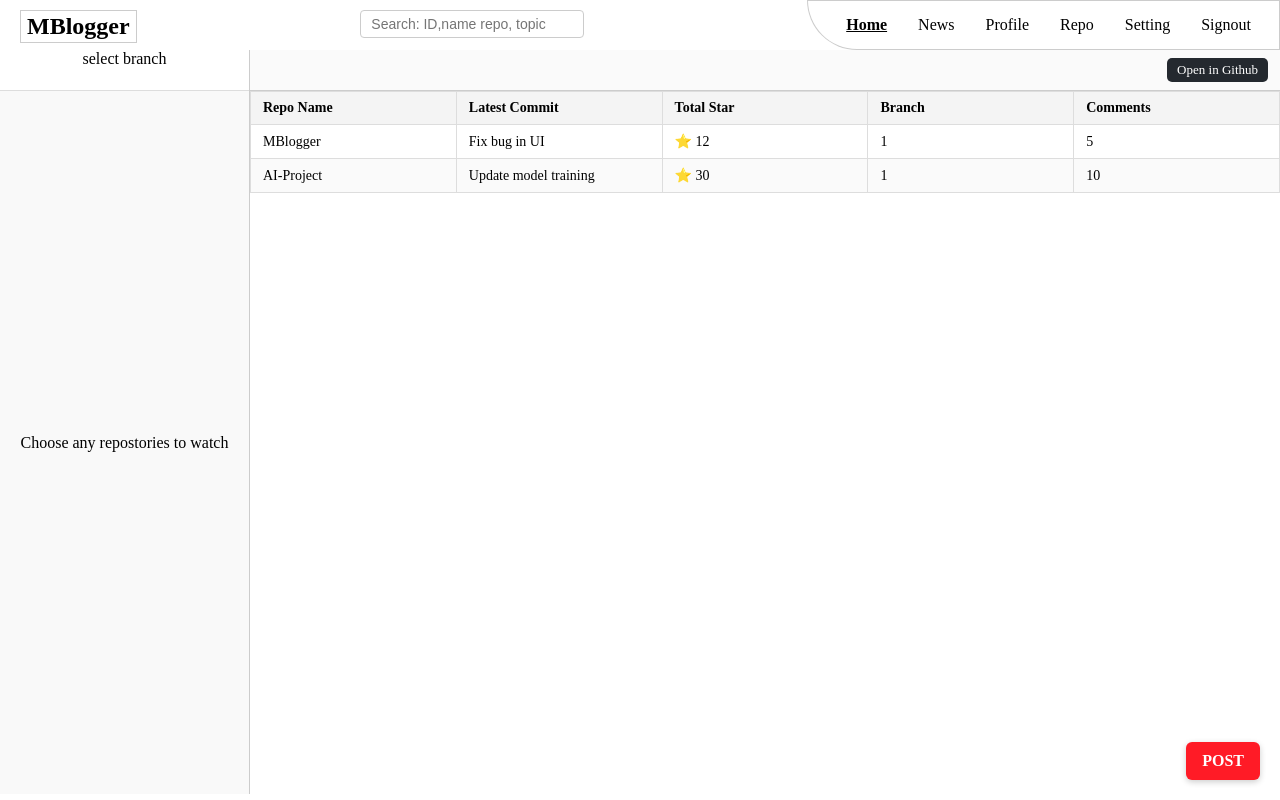
After one commit to TruongNguyenDinh/MBlogger, a PHP site: page /views/repo/repo.php in a window 1280 px wide. The commit adds this page. Run offline with PHP 8.4, Linux system fonts and the light colour scheme.

Commit message:
design repopage - 9/28/2025...

```diff
--- /dev/null
+++ b/assets/css/repopage.css
@@ -0,0 +1,183 @@
+html, body {
+  margin: 0;
+  padding: 0;
+  height: 100%;
+}
+
+.repo-container {
+  display: grid;
+  grid-template-columns: 250px 1fr; /* cột trái 250px, cột phải chiếm phần còn lại */
+  grid-template-rows: 1fr auto;     /* hàng 1: nội dung, hàng 2: nút POST */
+  height: 93vh;
+}
+
+/* Cột trái */
+.repo-folder {
+  display: flex;
+  flex-direction: column;
+  border-right: 1px solid #ccc;
+  background: #f9f9f9;
+  grid-row: 1; /* ở hàng 1 */
+}
+
+.repo-folder-branch,
+.repo-folder-default{
+  height: 40px;              /* đặt chiều cao */
+  border-bottom: 1px solid #ddd;
+  background: #fff;
+  padding: 0;                /* bỏ padding để select lấp kín */
+}
+.repo-folder-default{
+    text-align: center;
+}
+
+#branch-select {
+  width: 100%;
+  height: 100%;              /* chiếm đủ chiều cao thẻ cha */
+  box-sizing: border-box;
+  font-size: 14px;
+  border: none;              /* gọn hơn */
+  padding: 0 8px;            /* canh lề chữ */
+  text-align: center;
+}
+/* Khi focus */
+#branch-select:focus {
+  border-color: #0366d6;   /* xanh GitHub */
+  outline: none;           /* bỏ viền xanh mặc định */
+  box-shadow: 0 0 3px rgba(3, 102, 214, 0.6);
+  background: #f0f8ff;     /* nền hơi xanh nhạt */
+}
+
+.repo-folder-tree,
+.repo-folder-tree_none {
+  flex: 1;
+  overflow-y: auto;
+  padding: 10px;
+}
+.repo-folder-tree_none {
+    display: flex;
+    justify-content: center; /* canh giữa ngang */
+    align-items: center;     /* canh giữa dọc */
+    height: 100%;            /* cần có chiều cao */
+    text-align: center;
+}
+
+/* Cây thư mục */
+.repo-folder-tree ul {
+  list-style: none;
+  margin: 0;
+  padding-left: 20px;
+}
+
+.repo-folder-tree li {
+  margin: 4px 0;
+  cursor: pointer;
+}
+
+.repo-folder-tree .file {
+  cursor: default;
+}
+
+.repo-folder-tree .folder-name.open {
+  font-weight: bold;
+}
+
+
+
+
+/* Cột phải */
+.repo-show {
+  display: flex;
+  flex-direction: column;
+  grid-row: 1; /* ở hàng 1 */
+  background: #fff;
+}
+
+.repo-show_header {
+  display: flex;
+  justify-content: space-between;
+  align-items: center;
+  padding: 8px 12px;
+  border-bottom: 1px solid #ccc;
+  background: #fafafa;
+}
+.dynamic-path {
+  font-size: 14px;
+  color: #555;
+}
+
+.header-btns {
+    display: flex;
+    justify-content: space-between; /* hoặc flex-start nếu muốn dính bên trái */
+    align-items: center;
+    gap: 10px; /* khoảng cách giữa các nút */
+}
+.back-btn,
+.openGithub-btn {
+  background: #24292f;
+  color: #fff;
+  padding: 4px 10px;
+  border-radius: 5px;
+  cursor: pointer;
+  font-size: 13px;
+  transition: background 0.2s;
+}
+.back-btn:hover, .openGithub-btn:hover {
+    background: #e0e0e0;
+}
+.repo-show-content {
+  flex: 1;
+  padding: 15px;
+  overflow-y: auto;
+  font-family: monospace;
+  white-space: pre-wrap;
+  background: #fff;
+}
+/* Bảng hiện repo */
+.repo-table {
+    width: 100%;          /* full chiều rộng cha */
+    border-collapse: collapse;
+    font-size: 14px;
+    /* margin-top: 10px; */
+    table-layout: fixed;  /* các cột chia đều, không bị lệch */
+}
+
+.repo-table th,
+.repo-table td {
+    border: 1px solid #ddd;
+    padding: 8px 12px;
+    text-align: left;
+    word-wrap: break-word; /* xuống dòng nếu text dài */
+}
+
+.repo-table th {
+    background-color: #f4f4f4;
+    font-weight: bold;
+}
+
+.repo-table tr:nth-child(even) {
+    background-color: #fafafa;
+}
+
+.repo-table tr:hover {
+    background-color: #f1f1f1;
+}
+
+/* Nút POST nằm dưới bên phải */
+.post-btns {
+  position: fixed;
+  bottom: 20px;   /* cách mép dưới 20px */
+  right: 20px;    /* cách mép phải 20px */
+  background: #ff1b26;
+  color: #fff;
+  padding: 10px 16px;
+  border-radius: 6px;
+  cursor: pointer;
+  font-weight: bold;
+  box-shadow: 0 2px 6px rgba(0,0,0,0.2);
+  transition: background 0.3s;
+}
+
+.post-btns:hover {
+  background: #e0141f;
+}
--- a/views/header/header.html
+++ b/views/header/header.html
@@ -10,7 +10,7 @@
         <div class="home-menu active"><a href="../home/home.php">Home</a></div>
         <div class="news-menu"><a href="../news/news.php">News</a></div>
         <div class="profile-menu"><a href="../profile/profile.php">Profile</a></div>
-        <div class="repo-menu"><a href="../news/news.php">Repo</a></div>
+        <div class="repo-menu"><a href="../repo/repo.php">Repo</a></div>
         <div class="setting-menu"><a href="../news/news.php">Setting</a></div>
         <div class="so-menu"><a href="../news/news.php">Signout</a></div>
     </div>
--- a/views/profile/profile.php
+++ b/views/profile/profile.php
@@ -73,6 +73,10 @@
                     <div class="pro-post">Post</div>
                 </div>
                 <div class="pro-main-content" id="pro-main-content"></div>
+                <div class="pro-main-post" style="display:none;"id="pro-main-post">
+                    <?php include('../components/post-card.php') ?>
+                    <?php include('../components/post-card.php') ?>
+                </div>
                 <div class="pro-editBtn">Edit</div>
             </div>
         </div>
--- /dev/null
+++ b/views/repo/repo.php
@@ -0,0 +1,79 @@
+<!DOCTYPE html>
+<html lang="en">
+<head>
+    <meta charset="UTF-8">
+    <meta name="viewport" content="width=device-width, initial-scale=1.0">
+    <title>Repostories</title>
+    <link rel="stylesheet" href="../../assets/css/repopage.css">
+    <script src="https://cdn.jsdelivr.net/npm/marked/marked.min.js"></script>
+</head>
+<body>
+    <header>
+        <?php include('../header/header.html')?>
+    </header>
+    <main>
+       <div class="repo-container">
+            <div class="repo-folder">
+                <div class="repo-folder-branch" style = "display:none;">
+                    <!-- select branch -->
+                    <select id="branch-select">
+                        <option value="main">main</option>
+                        <option value="dev">dev</option>
+                    </select>
+                </div>
+                <div class="repo-folder-default">
+                    <!-- Branch -->
+                     select branch
+                </div>
+                <div class="repo-folder-tree" id="repo-folder-tree" style = "display:none;"></div>
+                <div class="repo-folder-tree_none" id="repo-folder-tree_none">
+                    Choose any repostories to watch
+                </div>
+            </div>
+            <div class="repo-show">
+                <div class="repo-show_header">
+                    <div class="dynamic-path"></div>
+                    <div class="header-btns">
+                        <div class="back-btn" style="display:none;">⬅ Back</div>
+                        <div class="openGithub-btn">Open in Github</div>
+                    </div>
+                </div>
+
+                <div class="repo-show-content" style="display:none;"></div>
+                <div class="repo-show-repo">
+                    <table class="repo-table">
+                        <thead>
+                            <tr>
+                                <th>Repo Name</th>
+                                <th>Latest Commit</th>
+                                <th>Total Star</th>
+                                <th>Branch</th>
+                                <th>Comments</th>
+                            </tr>
+                        </thead>
+                        <tbody>
+                            <tr>
+                                <td>MBlogger</td>
+                                <td>Fix bug in UI</td>
+                                <td>⭐ 12</td>
+                                <td>1</td>
+                                <td>5</td>
+                            </tr>
+                            <tr>
+                                <td>AI-Project</td>
+                                <td>Update model training</td>
+                                <td>⭐ 30</td>
+                                <td>1</td>
+                                <td>10</td>
+                            </tr>
+                        </tbody>
+                    </table>
+                </div>
+
+            </div>
+            <div class="post-btns">POST</div>
+        </div>
+    </main>
+    <script src="../../assets/js/repo.js"></script>
+</body>
+</html>
```
Also changed, not shown: assets/css/profilepage.css (+13 -6 lines), assets/js/profile.js (+21 -0 lines), views/repo/index.php (added).
